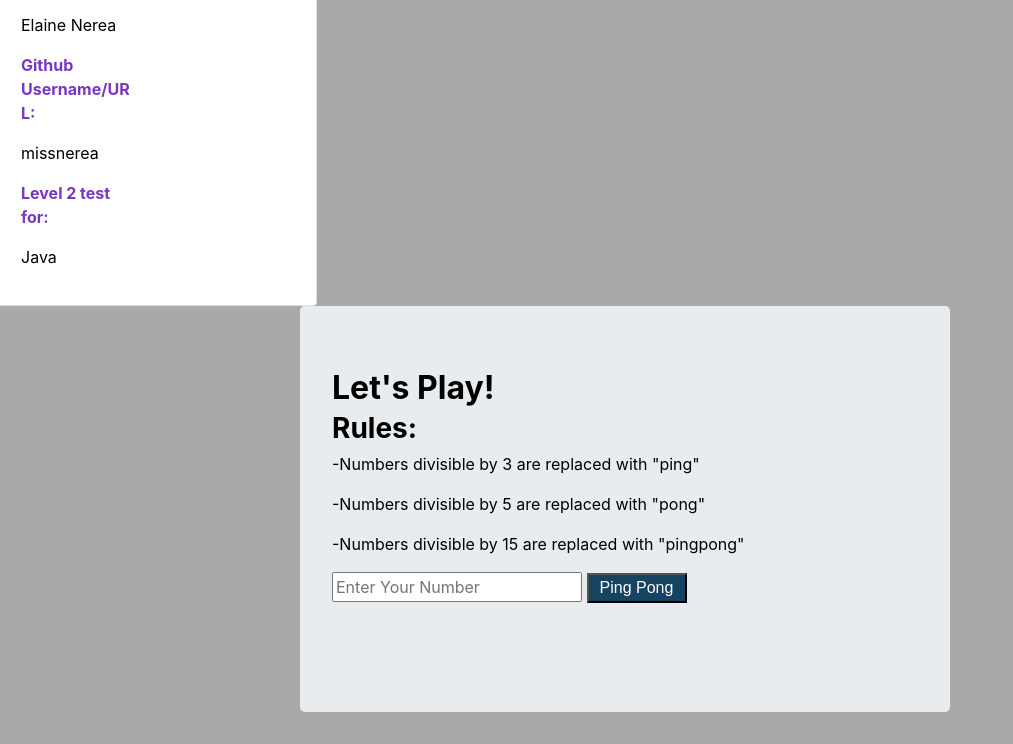
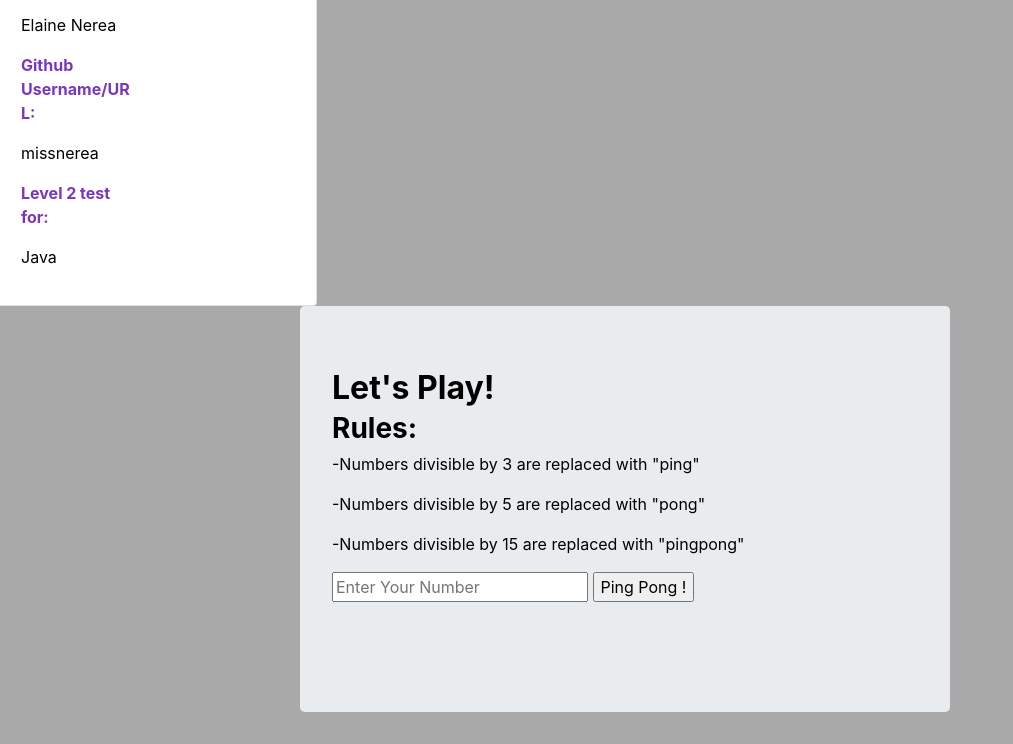
Before and after one commit to missnerea/ping-pong, a plain HTML site: page index.html in a window 1280 px wide. Shown: the part 730-1474 px from the top of the page, without its empty margins (0-1013 px from the left). Drawn offline with Linux system fonts and the light colour scheme; a web font is replaced by a local one.

Commit message:
Edit scripts.js and index.html

```diff
--- a/index.html
+++ b/index.html
@@ -37,9 +37,9 @@
       <p><font color="#000000">-Numbers divisible by 5 are replaced with "pong"</p>
       <p><font color="#000000">-Numbers divisible by 15 are replaced with "pingpong"</p>
       <div class="well" id="play" style="height:60px">
-        <form class="ping">
-        <input type="text" placeholder="Enter Your Number" style="width:250px; opacity:1" id="pong">
-        <button type="submit" style="display:inline; width:100px;background-color:#154360; font-family:'Varela Round', sans-serif; color:white">Ping Pong</button>
+        <form class="pingpong">
+        <input type="text" placeholder="Enter Your Number"  id="pong">
+        <button type="submit">Ping Pong !</button>
         </form>
       </div>
       <div class="well" id="output">
--- a/js/scripts.js
+++ b/js/scripts.js
@@ -1,4 +1,4 @@
-$("form.ping").submit(function(event){
+$("form.pingpong").submit(function(event){
   $("#output ul").empty();
   var number = parseInt($("input").val());
 
@@ -17,7 +17,7 @@ $("form.ping").submit(function(event){
     $("#output ul").append('<li>'+index+'</li>')
   }
   }
-  $("form.ping")[0].reset();
+  $("form.pingpong")[0].reset();
 
   event.preventDefault();
   });
```
